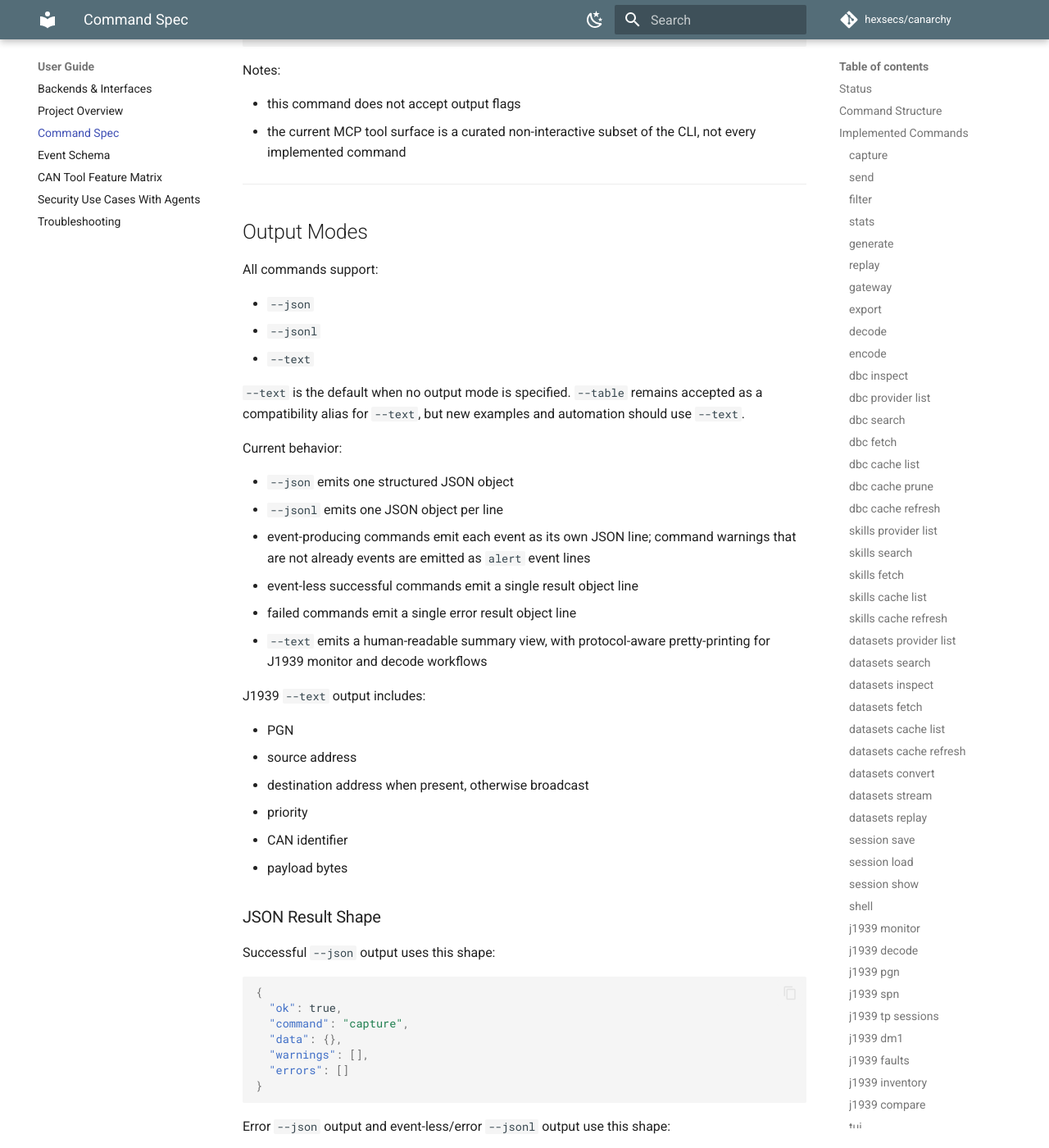
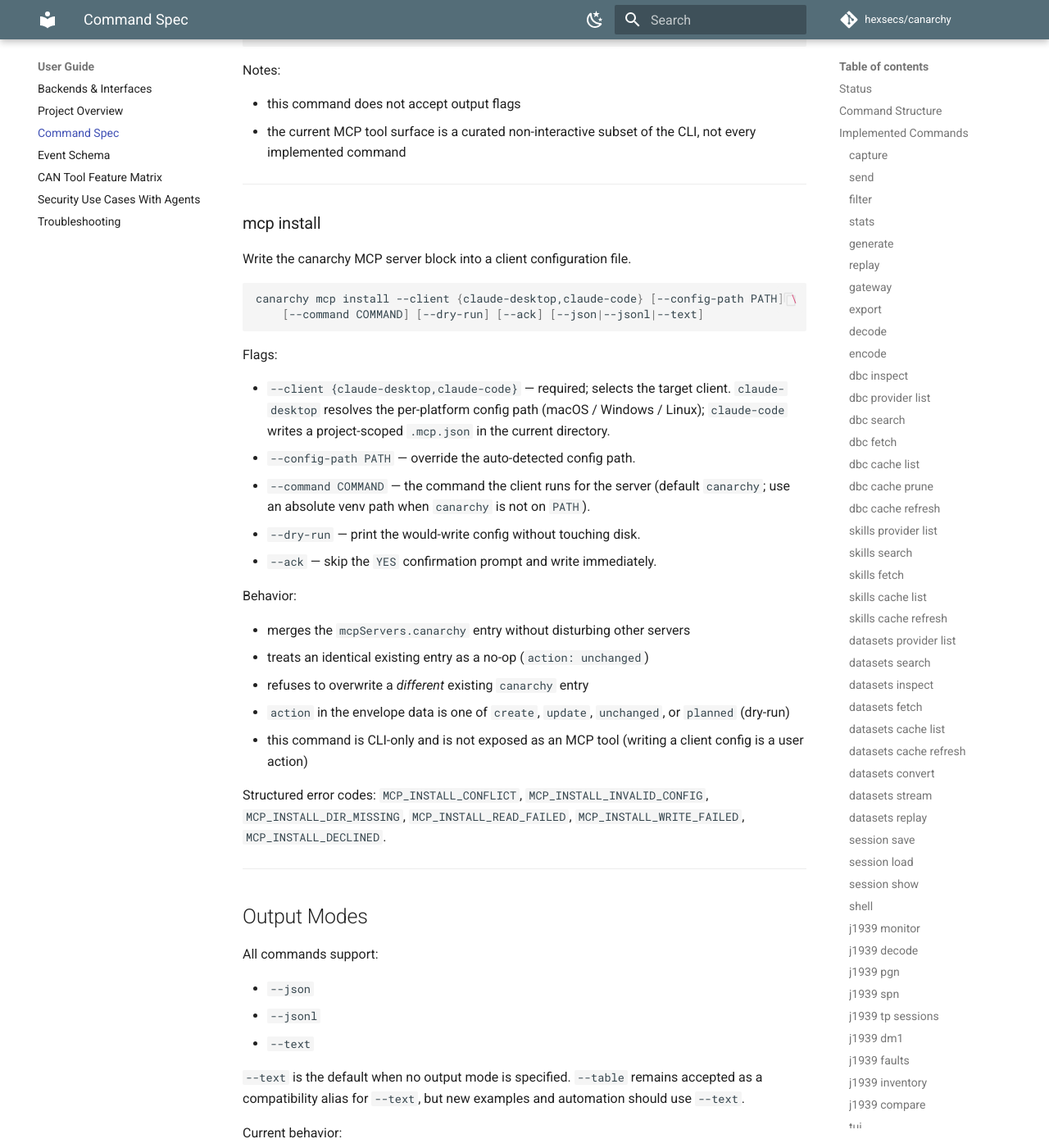
Before and after one commit to hexsecs/canarchy, an MkDocs documentation site: the page built from docs/command_spec.md, in a window 1280 px wide and 1400 px high, scrolled down 24874 px. Shown: the whole window at 82% size. Built offline with MkDocs 1.6.1 and Material for MkDocs 9.7.7, drawn with Linux system fonts in a browser that asks for light colours; comment, search, counter and statistics services are not loaded.

Commit message:
docs: document `mcp install` in command_spec and agents guide
Addresses Codex P2 review on PR #378 (AGENTS.md doc gates for
command-surface changes). Adds an `mcp install` entry to
docs/command_spec.md covering its flags, the create/update/unchanged/
planned actions, the CLI-only/no-MCP-tool note, and the structured error
codes. Updates docs/agents.md to lead with the `canarchy mcp install`
helper ahead of the hand-edit block and lists `mcp install` among the
commands not exposed as MCP tools.

https://claude.ai/code/session_01ReM26dJHAQwqcABgoxVdFA

````diff
--- a/docs/command_spec.md
+++ b/docs/command_spec.md
@@ -1029,6 +1029,35 @@ Notes:
 
 ---
 
+### mcp install
+
+Write the canarchy MCP server block into a client configuration file.
+
+```bash
+canarchy mcp install --client {claude-desktop,claude-code} [--config-path PATH] \
+    [--command COMMAND] [--dry-run] [--ack] [--json|--jsonl|--text]
+```
+
+Flags:
+
+* `--client {claude-desktop,claude-code}` — required; selects the target client. `claude-desktop` resolves the per-platform config path (macOS / Windows / Linux); `claude-code` writes a project-scoped `.mcp.json` in the current directory.
+* `--config-path PATH` — override the auto-detected config path.
+* `--command COMMAND` — the command the client runs for the server (default `canarchy`; use an absolute venv path when `canarchy` is not on `PATH`).
+* `--dry-run` — print the would-write config without touching disk.
+* `--ack` — skip the `YES` confirmation prompt and write immediately.
+
+Behavior:
+
+* merges the `mcpServers.canarchy` entry without disturbing other servers
+* treats an identical existing entry as a no-op (`action: unchanged`)
+* refuses to overwrite a *different* existing `canarchy` entry
+* `action` in the envelope data is one of `create`, `update`, `unchanged`, or `planned` (dry-run)
+* this command is CLI-only and is not exposed as an MCP tool (writing a client config is a user action)
+
+Structured error codes: `MCP_INSTALL_CONFLICT`, `MCP_INSTALL_INVALID_CONFIG`, `MCP_INSTALL_DIR_MISSING`, `MCP_INSTALL_READ_FAILED`, `MCP_INSTALL_WRITE_FAILED`, `MCP_INSTALL_DECLINED`.
+
+---
+
 ## Output Modes
 
 All commands support:
````
Also changed, not shown: docs/agents.md (+16 -2 lines).
